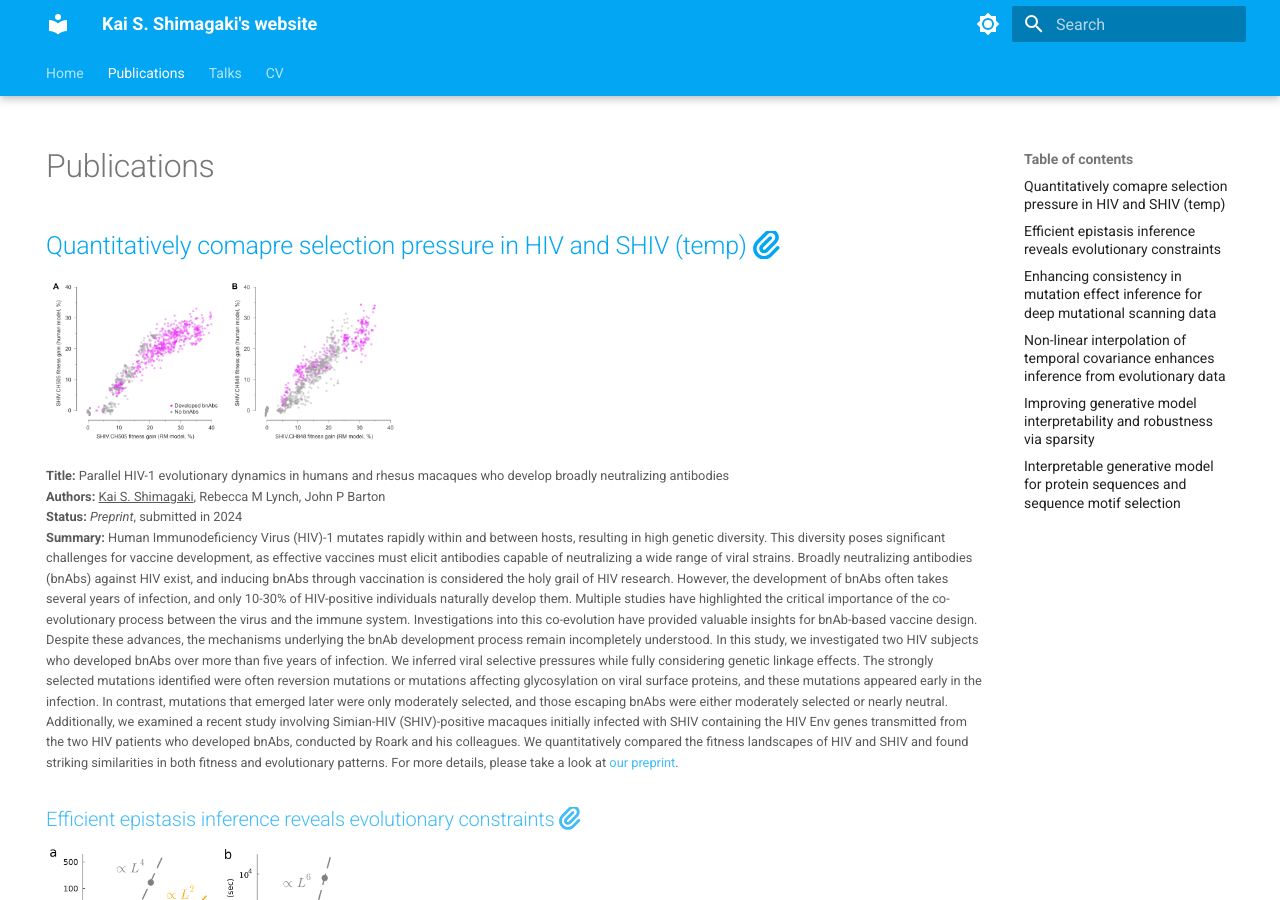
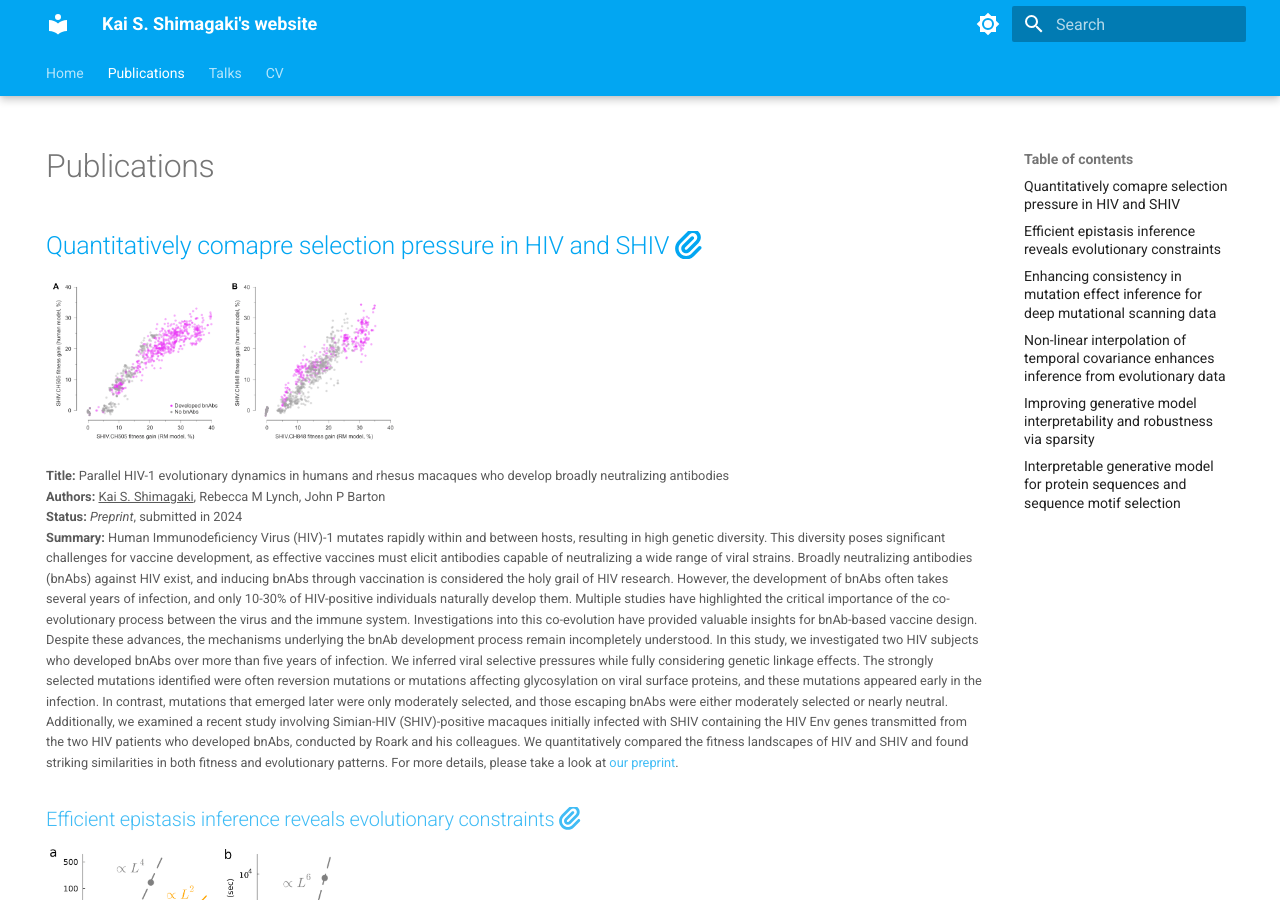
Before and after one commit to shimagaki/kss-website, an MkDocs documentation site: the page built from docs/publications.md, in a window 1280 px wide and 900 px high. Built offline with MkDocs 1.6.1 and Material for MkDocs 9.7.7, drawn with Linux system fonts in a browser that asks for light colours; nearby versions of some CDN libraries; library files that are not in the unit come from our copies.

Commit message:
A minor modification on publication page.

```diff
--- a/docs/publications.md
+++ b/docs/publications.md
@@ -4,7 +4,7 @@ hide:
   #- toc
 ---
 
-## [Quantitatively comapre selection pressure in HIV and SHIV (temp) :fontawesome-solid-paperclip:{ .small-icon }](https://doi.org/10.1101/2024.07.12.603090)<br>
+## [Quantitatively comapre selection pressure in HIV and SHIV :fontawesome-solid-paperclip:{ .small-icon }](https://doi.org/10.1101/2024.07.12.603090)<br>
 <!--
 <div style="display: flex; align-items: center; gap: 20px;" markdown="1">
   ![Alt text for image](img/paper-hiv-coevo.png){ width=350px }
```
